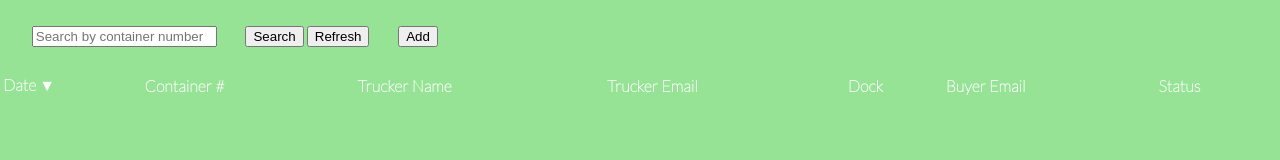
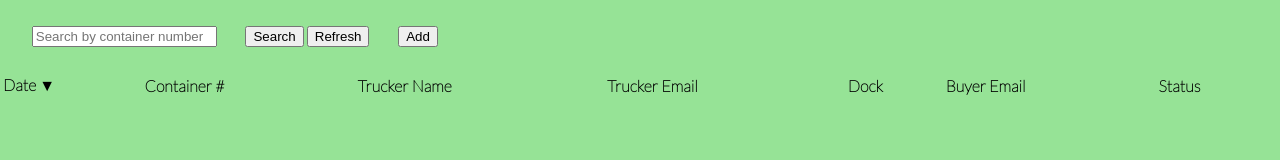
Before and after one commit to ryanliu285/Warehouse-Project, an Electron app: page dashboard/dashboard.html in a window 1280 px wide. Drawn offline with nearby package versions, Linux system fonts and the light colour scheme; no server answers.

Commit message:
change text color on table to black

```diff
--- a/dashboard/dashboard.css
+++ b/dashboard/dashboard.css
@@ -94,3 +94,7 @@ input {
 #addButton {
   margin: 2%;
 }
+
+table {
+  color:black;
+}
```
